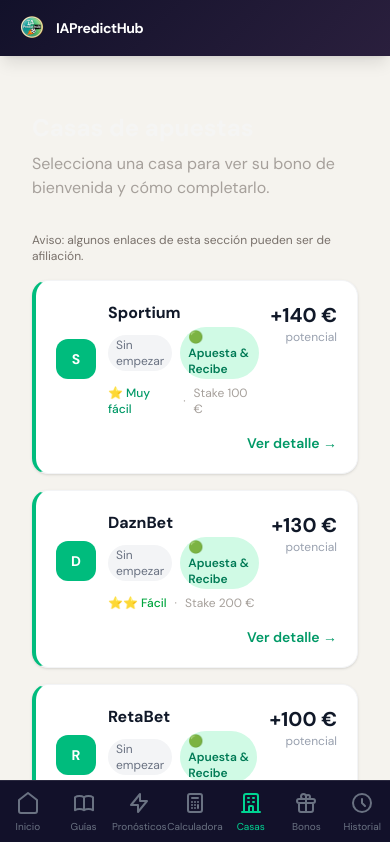
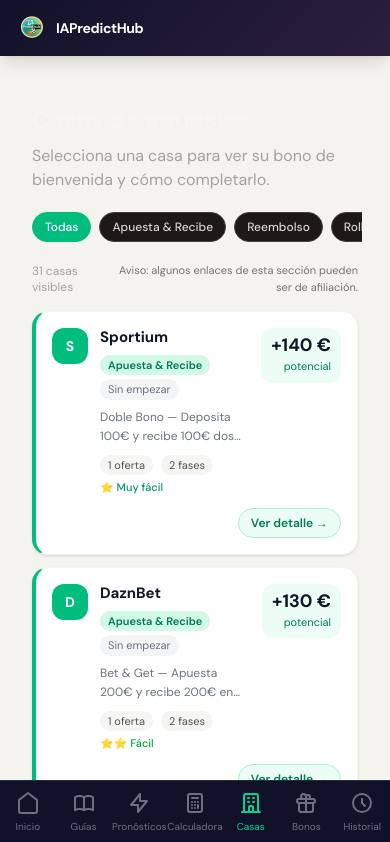
Before and after one commit to eloylt13/matched-betting-app, a Next.js app: page /casas in a window 390 px wide. Shown: the top 842 px of the page. Built offline with nearby package versions, Linux system fonts and the light colour scheme; a web font is replaced by a local one.

Commit message:
feat: improve casas mobile and visual hierarchy

```diff
--- a/app/casas/CasasClient.tsx
+++ b/app/casas/CasasClient.tsx
@@ -1,20 +1,76 @@
+"use client"
+
+import { useMemo, useState } from "react"
+import CasaCard from "@/components/casas/CasaCard"
 import { casasEspana } from "@/lib/presets/data/espana"
-import CasaCard from "@/components/casas/CasaCard"
+import type { Casa } from "@/types/presets"
+
+type FilterKey = "todas" | "apuesta-recibe" | "reembolso" | "rollover" | "faciles"
+
+const FILTERS: Array<{ key: FilterKey; label: string }> = [
+    { key: "todas", label: "Todas" },
+    { key: "apuesta-recibe", label: "Apuesta & Recibe" },
+    { key: "reembolso", label: "Reembolso" },
+    { key: "rollover", label: "Rollover" },
+    { key: "faciles", label: "Más fáciles" },
+]
+
+function matchesFilter(casa: Casa, filter: FilterKey) {
+    if (filter === "todas") return true
+    if (filter === "faciles") return (casa.dificultad ?? 3) <= 2
+    return casa.tipologia === filter
+}
 
 export default function CasasPage() {
+    const [activeFilter, setActiveFilter] = useState<FilterKey>("todas")
+
+    const filteredCasas = useMemo(
+        () => casasEspana.filter((casa) => matchesFilter(casa, activeFilter)),
+        [activeFilter]
+    )
+
     return (
-        <main className="max-w-5xl mx-auto px-4 py-8">
+        <main className="max-w-5xl mx-auto px-4 py-6 sm:py-8">
             <h1 className="text-2xl font-bold text-stone-100 mb-2">
                 Casas de apuestas
             </h1>
-            <p className="text-stone-400 mb-8">
+            <p className="text-stone-400 mb-5 sm:mb-6">
                 Selecciona una casa para ver su bono de bienvenida y cómo completarlo.
             </p>
-            <p className="text-xs text-stone-500 mb-4">
-                Aviso: algunos enlaces de esta sección pueden ser de afiliación.
-            </p>
-            <div className="grid grid-cols-1 sm:grid-cols-2 lg:grid-cols-3 gap-4">
-                {casasEspana.map((casa) => (
+
+            <div className="mb-4 sm:mb-5">
+                <div className="flex gap-2 overflow-x-auto pb-1 -mx-1 px-1 [scrollbar-width:none]">
+                    {FILTERS.map((filter) => {
+                        const isActive = filter.key === activeFilter
+
+                        return (
+                            <button
+                                key={filter.key}
+                                type="button"
+                                onClick={() => setActiveFilter(filter.key)}
+                                className={`shrink-0 rounded-full border px-3 py-1.5 text-xs sm:text-sm font-medium transition-colors ${isActive
+                                    ? "border-emerald-500 bg-emerald-500 text-white"
+                                    : "border-stone-700 bg-stone-900 text-stone-300 hover:border-stone-500 hover:text-stone-100"
+                                    }`}
+                            >
+                                {filter.label}
+                            </button>
+                        )
+                    })}
+                </div>
+            </div>
+
+            <div className="flex items-center justify-between gap-3 mb-4 sm:mb-5">
+                <p className="text-xs sm:text-sm text-stone-400">
+                    {filteredCasas.length} casa{filteredCasas.length !== 1 ? "s" : ""} visible{filteredCasas.length !== 1 ? "s" : ""}
+                </p>
+                <p className="text-[11px] sm:text-xs text-stone-500 text-right">
+                    Aviso: algunos enlaces de esta sección pueden ser de afiliación.
+                </p>
+            </div>
+
+            <div className="grid grid-cols-1 sm:grid-cols-2 lg:grid-cols-3 gap-3 sm:gap-4">
+                {filteredCasas.map((casa) => (
                     <CasaCard key={casa.id} casa={casa} />
                 ))}
             </div>
--- a/components/casas/CasaCard.tsx
+++ b/components/casas/CasaCard.tsx
@@ -57,19 +57,20 @@ export function CasaCard({ casa, estado }: Props) {
   const style = getTipologiaStyle(casa)
   const completada = estado === 'completada'
   const enProgreso = estado === 'en_progreso' || estado === 'en_curso'
+  const fases = casa.promos.reduce((total, promo) => total + promo.fases.length, 0)
 
   return (
     <Link
       href={`/casas/${casa.id}`}
       className={`block bg-white rounded-2xl shadow-sm border border-gray-100 ${style.border} overflow-hidden hover:shadow-md transition-all group ${completada ? 'opacity-60' : ''}`}
     >
-      <div className="p-5">
+      <div className="p-4 sm:p-5">
         {/* Header */}
         <div className="flex items-start justify-between gap-3">
-          <div className="flex items-center gap-3">
+          <div className="flex items-start gap-3 min-w-0">
             {/* Avatar */}
             <div
-              className={`w-10 h-10 rounded-xl flex items-center justify-center font-bold text-white text-sm shrink-0
+              className={`w-9 h-9 sm:w-10 sm:h-10 rounded-xl flex items-center justify-center font-bold text-white text-sm shrink-0
                 ${style.dot === 'bg-emerald-500' ? 'bg-emerald-500'
                   : style.dot === 'bg-blue-400' ? 'bg-blue-500'
                     : style.dot === 'bg-amber-400' ? 'bg-amber-500'
@@ -77,52 +78,54 @@ export function CasaCard({ casa, estado }: Props) {
             >
               {casa.nombre[0]}
             </div>
-            <div>
-              <h3 className="font-bold text-gray-900 text-base">{casa.nombre}</h3>
-              <div className="flex items-center gap-2 mt-0.5">
-                {completada ? (
-                  <span className="text-xs bg-gray-100 text-gray-500 px-2 py-0.5 rounded-full">✅ Completada</span>
-                ) : enProgreso ? (
-                  <span className="text-xs bg-blue-100 text-blue-600 px-2 py-0.5 rounded-full">🔄 En progreso</span>
-                ) : (
-                  <span className="text-xs bg-gray-100 text-gray-500 px-2 py-0.5 rounded-full">Sin empezar</span>
-                )}
-                <span className={`text-xs px-2 py-0.5 rounded-full font-semibold ${style.badge}`}>
-                  {style.icon} {style.label}
+            <div className="min-w-0">
+              <div className="flex items-start gap-2 flex-wrap">
+                <h3 className="font-bold text-gray-900 text-[15px] sm:text-base leading-tight">{casa.nombre}</h3>
+                <span className={`text-[11px] px-2 py-0.5 rounded-full font-semibold ${style.badge}`}>
+                  {style.label}
                 </span>
               </div>
-              <div className="flex sm:hidden items-center gap-2 mt-1.5 text-xs text-stone-400">
+              <div className="flex items-center gap-2 mt-1 flex-wrap">
+                {completada ? (
+                  <span className="text-[11px] bg-gray-100 text-gray-500 px-2 py-0.5 rounded-full">✅ Completada</span>
+                ) : enProgreso ? (
+                  <span className="text-[11px] bg-blue-100 text-blue-600 px-2 py-0.5 rounded-full">🔄 En progreso</span>
+                ) : (
+                  <span className="text-[11px] bg-gray-100 text-gray-500 px-2 py-0.5 rounded-full">Sin empezar</span>
+                )}
+              </div>
+              <p className="text-xs text-gray-500 mt-2 line-clamp-2 sm:line-clamp-2 leading-relaxed">
+                {casa.descripcionBreve}
+              </p>
+              <div className="flex sm:hidden items-center gap-x-2 gap-y-1 mt-2 text-[11px] text-stone-400 flex-wrap">
+                <span className="rounded-full bg-stone-100 px-2 py-0.5 text-stone-600">
+                  {casa.promos.length} oferta{casa.promos.length !== 1 ? 's' : ''}
+                </span>
+                <span className="rounded-full bg-stone-100 px-2 py-0.5 text-stone-600">
+                  {fases} fase{fases !== 1 ? 's' : ''}
+                </span>
                 <span className={`font-medium ${getDificultadColor(casa.dificultad ?? 3)}`}>
                   {'⭐'.repeat(casa.dificultad ?? 3)} {getDificultadLabel(casa.dificultad ?? 3)}
                 </span>
-                {casa.promos[0]?.fases[0]?.stakeRecomendado ? (
-                  <>
-                    <span>·</span>
-                    <span>Stake {casa.promos[0].fases[0].stakeRecomendado} €</span>
-                  </>
-                ) : null}
               </div>
             </div>
           </div>
 
           {/* Beneficio */}
-          <div className="text-right shrink-0">
-            <p className="text-xl sm:text-lg font-bold text-gray-900">+{casa.beneficioPotencial} €</p>
-            <p className="text-xs text-gray-400">potencial</p>
+          <div className="text-right shrink-0 rounded-xl bg-emerald-50 px-2.5 py-2 sm:bg-transparent sm:px-0 sm:py-0">
+            <p className="text-lg sm:text-lg font-bold text-gray-900 leading-none">+{casa.beneficioPotencial} €</p>
+            <p className="text-[11px] text-emerald-700 sm:text-xs sm:text-gray-400 mt-1">potencial</p>
           </div>
         </div>
 
-        {/* Descripción */}
-        <p className="hidden sm:block text-sm text-gray-500 mt-3 line-clamp-2">{casa.descripcionBreve}</p>
-
         {/* Footer */}
-        <div className="flex items-center justify-between mt-4">
-          <div className="hidden sm:flex items-center gap-3 text-xs text-gray-400">
+        <div className="flex items-center justify-between gap-3 mt-3 sm:mt-4">
+          <div className="hidden sm:flex items-center gap-2.5 text-xs text-gray-400 flex-wrap">
             <span>{casa.promos.length} oferta{casa.promos.length !== 1 ? 's' : ''}</span>
             <span>·</span>
             <span>
-              {casa.promos[0]?.fases.length ?? 0} fase
-              {(casa.promos[0]?.fases.length ?? 0) !== 1 ? 's' : ''}
+              {fases} fase
+              {fases !== 1 ? 's' : ''}
             </span>
             <span>·</span>
             <span className={`font-medium ${getDificultadColor(casa.dificultad ?? 3)}`}>
@@ -131,7 +134,7 @@ export function CasaCard({ casa, estado }: Props) {
           </div>
 
           <span
-            className="text-sm sm:text-xs font-semibold text-emerald-600 hover:text-emerald-500 transition-all group-hover:translate-x-0.5 ml-auto"
+            className="inline-flex items-center rounded-full border border-emerald-200 bg-emerald-50 px-3 py-1.5 text-xs sm:text-sm font-semibold text-emerald-700 transition-all group-hover:border-emerald-300 group-hover:bg-emerald-100 group-hover:translate-x-0.5 ml-auto"
           >
             Ver detalle →
           </span>
```
